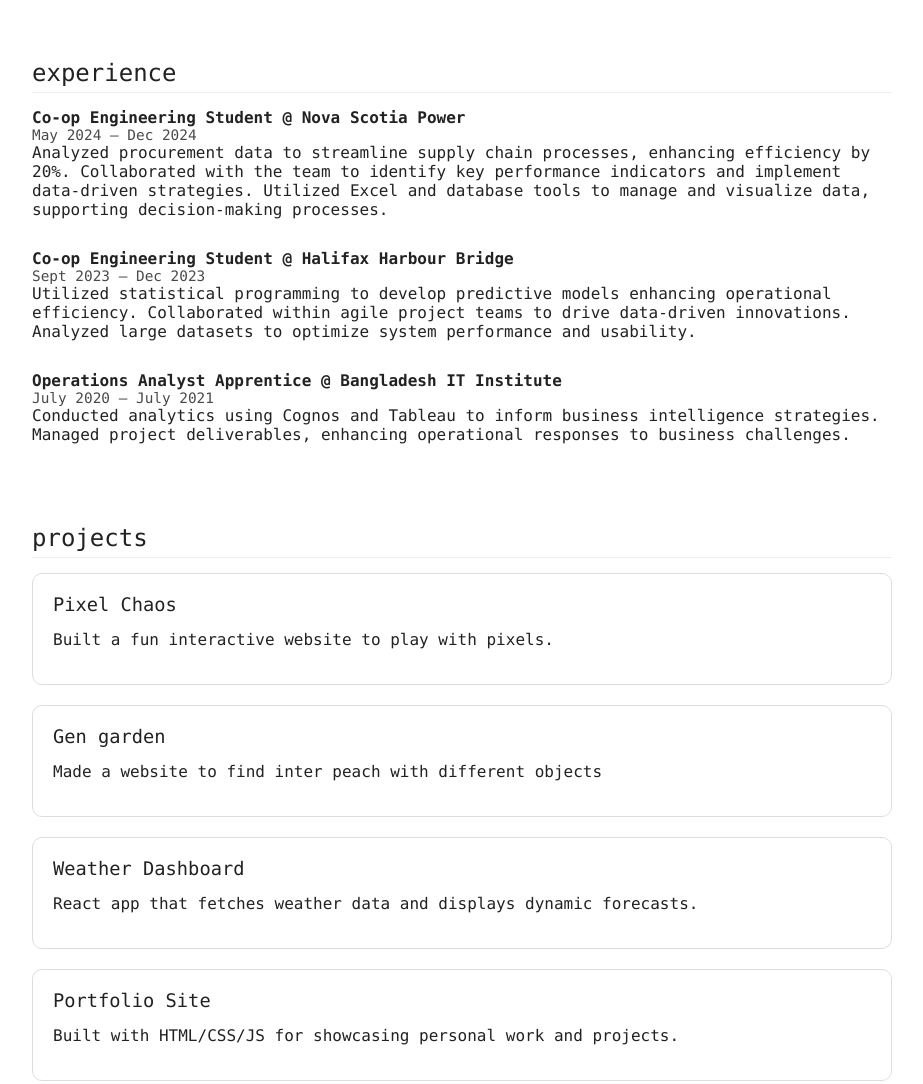
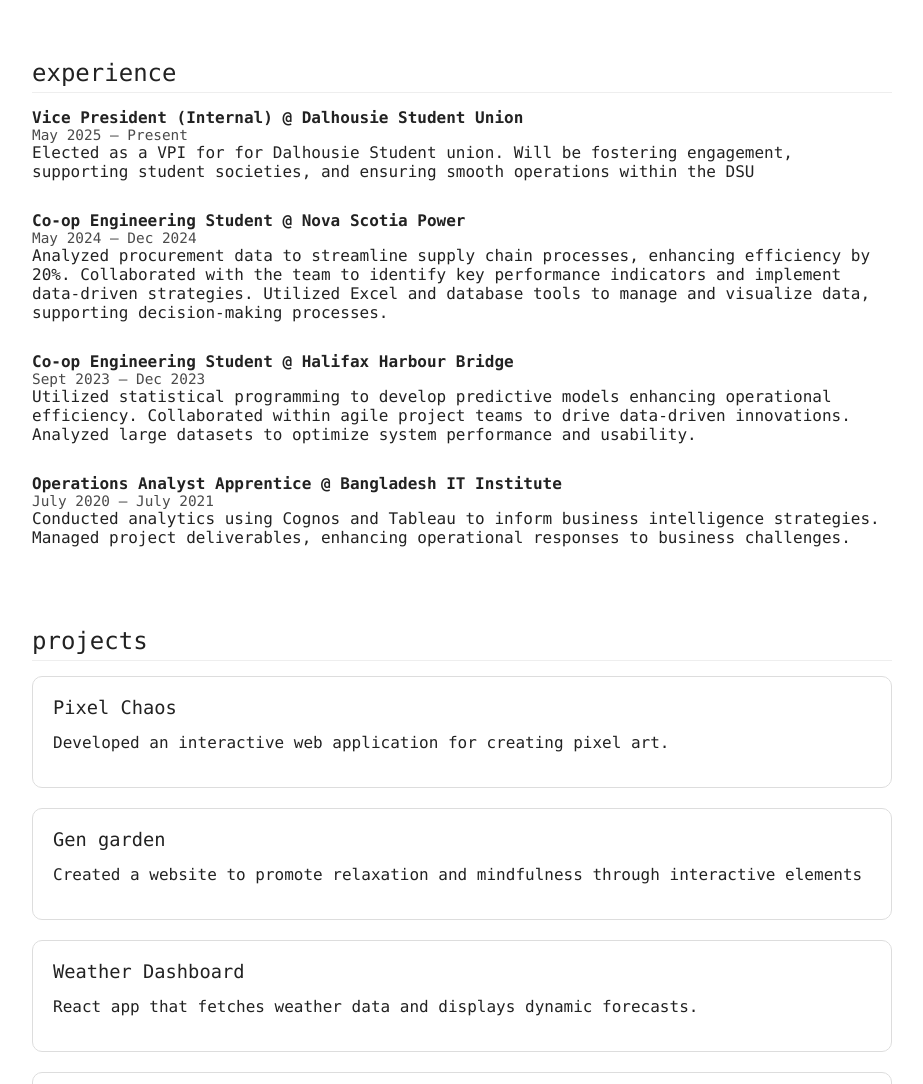
Before and after one commit to itseyafee/Personal-portfolio, a plain HTML site: page index.html in a window 1280 px wide. Shown: the part 1460-2544 px from the top of the page, without its empty margins (178-1101 px from the left). Drawn offline with Linux system fonts and the light colour scheme.

Commit message:
added new job posting

```diff
--- a/personal-website.html
+++ b/index.html
@@ -380,6 +380,12 @@
             <h2>experience</h2>
 
             <div class="job">
+                <div class="job-title">Vice President (Internal) @ Dalhousie Student Union</div>
+                <div class="job-period">May 2025 — Present</div>
+                <p>Elected as a VPI for for Dalhousie Student union. Will be fostering engagement, supporting student societies, and ensuring smooth operations within the DSU </p>
+            </div>
+
+            <div class="job">
                 <div class="job-title">Co-op Engineering Student @ Nova Scotia Power</div>
                 <div class="job-period">May 2024 — Dec 2024</div>
                 <p>Analyzed procurement data to streamline supply chain processes, enhancing efficiency by 20%. Collaborated with the team to identify key performance indicators and implement data-driven strategies. Utilized Excel and database tools to manage and visualize data, supporting decision-making processes.</p>
@@ -402,11 +408,11 @@
             <h2>projects</h2>
             <div class="project" onclick="window.open('./projects/pixel-chaos.html', '_blank')">
                 <h3>Pixel Chaos</h3>
-                <p>Built a fun interactive website to play with pixels.</p>
+                <p>Developed an interactive web application for creating pixel art.</p>
             </div>
             <div class="project" onclick="window.open('./projects/zen-garden.html', '_blank')">
             <h3>Gen garden</h3>
-            <p>Made a website to find inter peach with different objects</p>
+            <p>Created a website to promote relaxation and mindfulness through interactive elements</p>
             </div>
             <div class="project" onclick="window.open('https://github.com/itseyafee/weather-dashboard', '_blank')">
             <h3>Weather Dashboard</h3>
```
